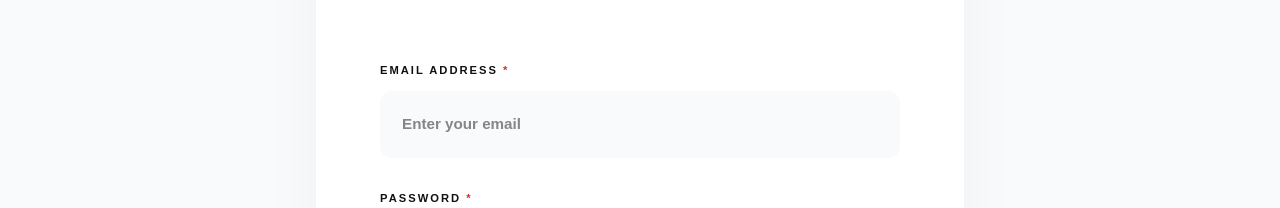
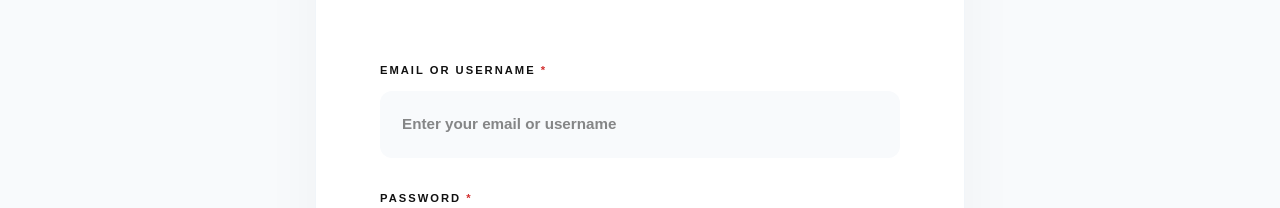
Before and after one commit to RakeshBudhlakoti/MOTOTRAD-WEB-APP, a Next.js app in the folder frontend-web/: page /auth/login in a window 1280 px wide. Shown: the part 366-574 px from the top of the page. Built offline with nearby package versions, Linux system fonts and the light colour scheme; no server answers; a web font is replaced by a local one.

Commit message:
feat: enable username-based login on website
- Changed login input from type=email to type=text
- Updated label to 'Email or Username'
- Backend already supports username lookup via OR query

```diff
--- a/frontend-web/src/app/auth/login/page.tsx
+++ b/frontend-web/src/app/auth/login/page.tsx
@@ -134,14 +134,14 @@ function LoginContent() {
 
             <form onSubmit={handleLogin} className="flex flex-col gap-8">
                 <div className="flex flex-col gap-3">
-                    <label className="text-[0.7rem] font-black text-[#111] uppercase tracking-[2px]">Email Address <span className="text-primary">*</span></label>
+                    <label className="text-[0.7rem] font-black text-[#111] uppercase tracking-[2px]">Email or Username <span className="text-primary">*</span></label>
                     <input
-                        type="email"
+                        type="text"
                         name="email"
                         value={formData.email}
                         onChange={handleChange}
                         required
-                        placeholder="Enter your email"
+                        placeholder="Enter your email or username"
                         className="w-full bg-[#F8FAFC] border-2 border-transparent rounded-xl p-5 outline-none focus:bg-white focus:border-primary/20 transition-all font-bold text-[#111] text-[0.95rem]"
                     />
                 </div>
```
